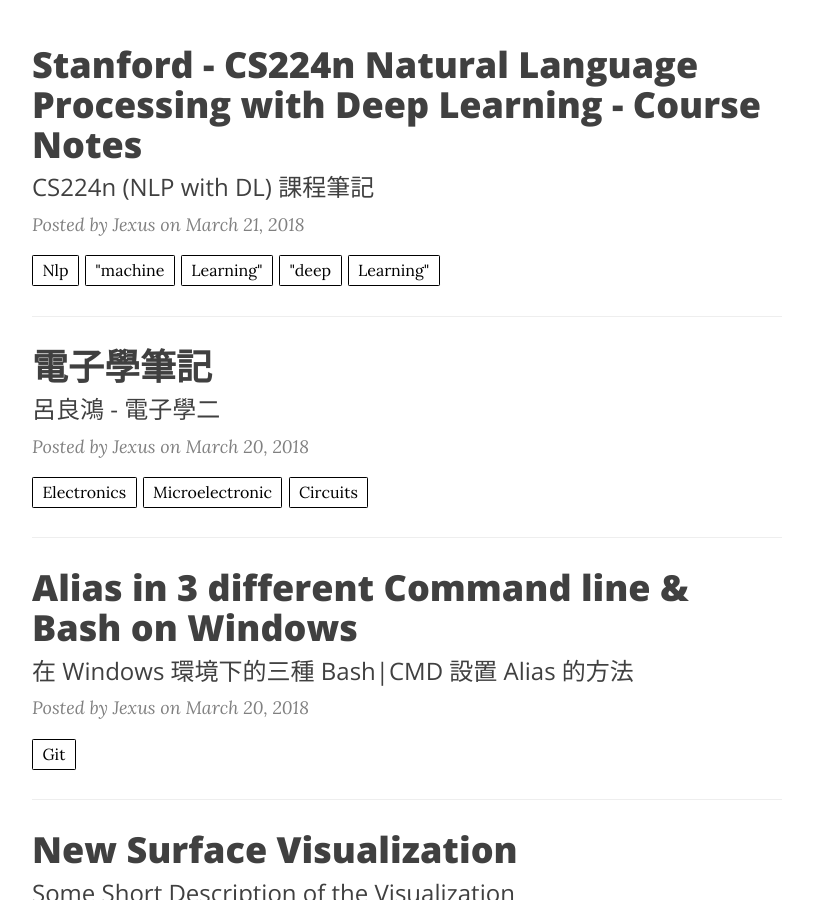
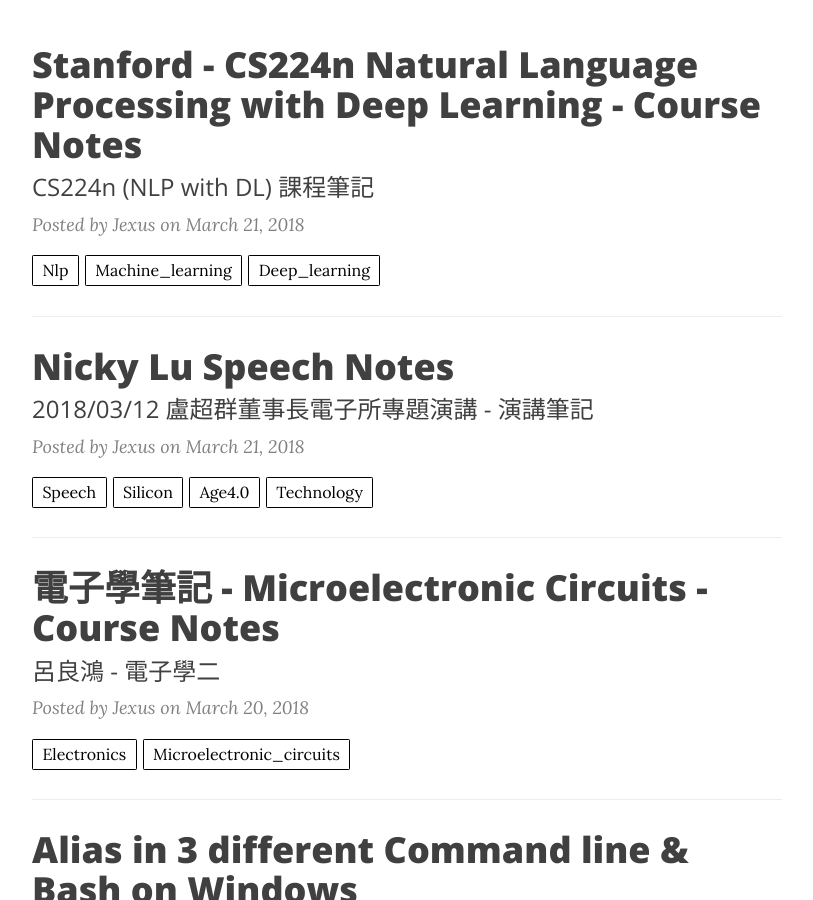
Before and after one commit to voidism/voidism.github.io, a Jekyll site: the page built from index.html, in a window 1280 px wide and 900 px high, scrolled down 453 px. Shown: the whole window, without its empty margins (233-1046 px from the left). Built offline with Jekyll 4.4.1, drawn with Linux system fonts in a browser that asks for light colours; nearby versions of some CDN libraries; the list of posts is cut into pages by our own code.

Commit message:
add speech notes ++

```diff
--- a/_posts/2018-03-20-電子學筆記.markdown
+++ b/_posts/2018-03-20-電子學筆記.markdown
@@ -1,8 +1,8 @@
 ---
 layout:     post
-title:      電子學筆記
+title:      電子學筆記 - Microelectronic Circuits - Course Notes
 author:     Jexus
-tags: 		Electronics Microelectronic circuits
+tags: 		Electronics Microelectronic_Circuits
 subtitle:   呂良鴻 - 電子學二
 category:  note
 ---
--- /dev/null
+++ b/_posts/2018-03-21-Nicky-Lu-speech-notes.markdown
@@ -0,0 +1,14 @@
+---
+layout:     post
+title:      Nicky Lu Speech Notes
+author:     Jexus
+tags: 		Speech Silicon Age4.0 Technology
+subtitle:   2018/03/12 盧超群董事長電子所專題演講 - 演講筆記
+category:  note
+---
+
+## Topic：Synergistic Growth of AI and Silicon Age 4.0 through Heterogeneous Integration of Technologies
+
+2018年3月12日 13:30-15:00 博理館101室
+
+待補...
--- a/_posts/2018-03-21-Stanford-course-CS224n-notes.markdown
+++ b/_posts/2018-03-21-Stanford-course-CS224n-notes.markdown
@@ -2,12 +2,12 @@
 layout:     post
 title:      Stanford - CS224n Natural Language Processing with Deep Learning - Course Notes
 author:     Jexus
-tags: 		NLP "Machine Learning" "Deep Learning"
+tags: 		NLP Machine_Learning Deep_Learning
 subtitle:   CS224n (NLP with DL) 課程筆記
 category:  note
 ---
-課程影片：https://www.youtube.com/playlist?list=PL3FW7Lu3i5Jsnh1rnUwq_TcylNr7EkRe
 
+所有課程影片：https://www.youtube.com/playlist?list=PL3FW7Lu3i5Jsnh1rnUwq_TcylNr7EkRe
 
 ## Lecture 1: Introduction to NLP and Deep Learning
 [slides](http://web.stanford.edu/class/cs224n/lectures/lecture1.pdf)
```
